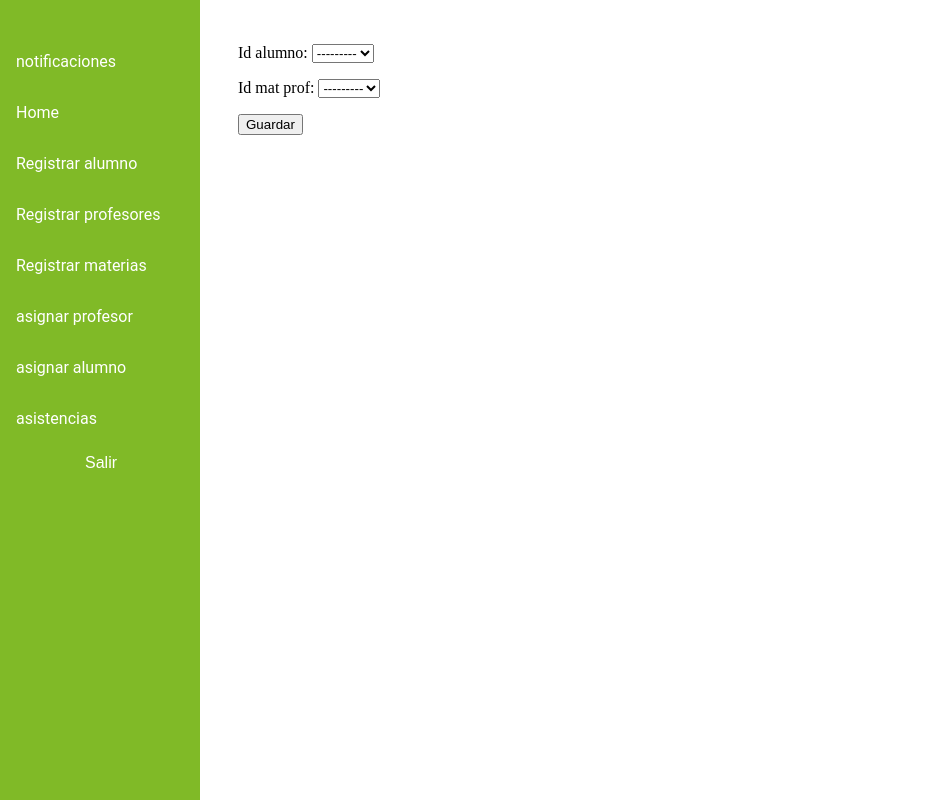
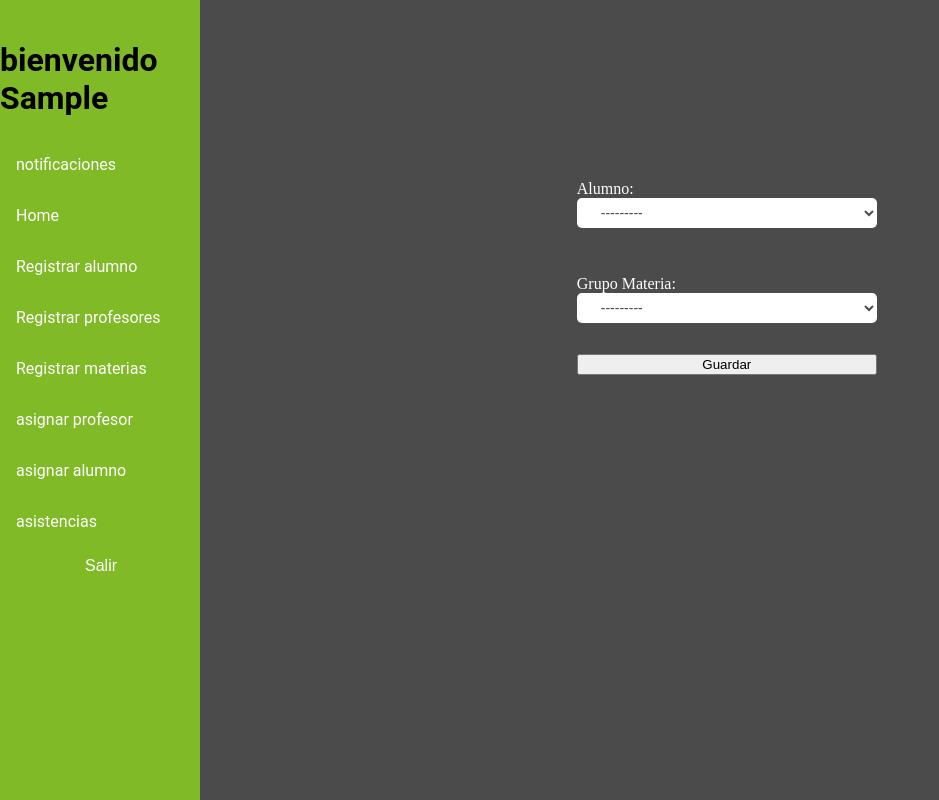
Before and after one commit to RALF9827/asistencia, a Django app: page /asistencia/Alumno_x_materia/ in a window 1280 px wide. Shown: the whole page, without its empty margins (0-939 px from the left). Run offline with Django 5.2, Linux system fonts and the light colour scheme; the visitor is signed in with stand-in values (Sample User, id 1); data that the repository does not hold is empty.

Commit message:
ok_terminado
por fin

```diff
--- a/asistencia/forms.py
+++ b/asistencia/forms.py
@@ -20,18 +20,34 @@ class F_Profesores(forms.ModelForm):
     class Meta:
         model = models.Profesores
         fields = '__all__'
+        labels = {
+            'id_usuario':'Usuario',
+            'Cedula_id':'Cedula'
+        }
 
 class F_Alumnos(forms.ModelForm):
     class Meta:
         model = models.Alumnos
         fields = '__all__'
+        labels = {
+            'id_usuario':'Usuario',
+            'Cedula_id':'Cedula'
+        }
 
 class F_Materia_X_Profesor(forms.ModelForm):
     class Meta:
         model = models.Materia_X_Profesor
         fields = '__all__'
+        labels = {
+            'id_materia':'Materia',
+            'id_profesor':'Profesor'
+        }
 
 class F_Alumnos_X_Materia_X_Profesor(forms.ModelForm):
     class Meta:
         model = models.Alumnos_X_Materia_X_Profesor
         fields = '__all__'
+        labels = {
+            'id_alumno':'Alumno',
+            'id_mat_prof':'Grupo Materia'
+        }
--- a/asistencia/models.py
+++ b/asistencia/models.py
@@ -39,7 +39,7 @@ class Profesores(models.Model):
         db_table = 'Profesores'
 
     def __str__(self):
-        return self.Cedula_id
+        return f'{self.Cedula_id} - {self.Apellido} {self.Nombre}'
 
 class Alumnos(models.Model):
     Cedula_id = models.CharField(max_length=10, unique=True, null=False, blank=False)
@@ -53,7 +53,7 @@ class Alumnos(models.Model):
         db_table = 'Alumnos'
 
     def __str__(self):
-        return self.Cedula_id
+        return f'{self.Cedula_id} - {self.Apellido} {self.Nombre}'
 
 #relacionaba que profesor da la materia
 class Materia_X_Profesor(models.Model):
@@ -65,7 +65,7 @@ class Materia_X_Profesor(models.Model):
         db_table = 'materiasXprofesor'
 
     def __str__(self):
-        return self.Codigo
+        return f'{self.Codigo}-{self.id_materia.Nombre}'
 
 #relacionaba el alumno correspondiente a la materia y el profesor
 class Alumnos_X_Materia_X_Profesor(models.Model):
--- /dev/null
+++ b/asistencia/static/css/formulario.css
@@ -0,0 +1,86 @@
+body{
+    background-color: #4B4B4B;
+}
+
+
+.feed-form {
+    margin-top: 36px;
+    display: flex;
+    flex-direction: column;
+    width: 300px;
+}
+
+.feed-form input {
+    height: 30px;
+    width: 86%;
+    border-radius: 5px;
+    background: white;
+    margin-bottom: 15px;
+    border: none;
+    padding: 0 20px;
+    font-weight: 300;
+    font-size: 14px;
+    color: #4B4B4B;
+}
+
+select {
+    height: 30px;
+    width: 100%;
+    border-radius: 5px;
+    background: white;
+    margin-bottom: 15px;
+    border: none;
+    padding: 0 20px;
+    font-weight: 300;
+    font-size: 14px;
+    color: #4B4B4B;
+}
+
+label {
+    color: white;
+}
+
+.button:hover, .feed-form input:hover {
+    transform: scale(1.009);
+    box-shadow: 0px 0px 3px 0px #212529;
+}
+
+.button {
+    width: 100%;
+    height: 54px;
+    font-size: 14px;
+    color: white;
+    background: #80ba27;
+    border-radius: 5px;
+    border: none;
+    font-weight: 500;
+    text-transform: uppercase;
+}
+
+.section_form{
+    margin-left: 45%;
+    margin-top: 13%;
+}
+
+.section_form_tabla{
+    margin-left: 26%;
+    margin-top: 4%;
+    font-size: 20px;
+    font-family: Arial, Helvetica, sans-serif;
+    color: white;
+}
+
+/* estilo de listado materias */
+.box {
+    width: 300px;
+    height: 200px;
+    background-color: #f2f2f2;
+    border: 1px solid #ccc;
+    padding: 20px;
+    margin: 20px auto;
+    text-align: center;
+}
+
+.box h2{
+    margin-top: 25%;
+}
--- a/asistencia/static/css/nav.css
+++ b/asistencia/static/css/nav.css
@@ -43,7 +43,7 @@
     color: #fff;
 }
 
-main {
+/* main {
     margin-left: 210px;
     padding: 20px;
-}
+} */
--- a/asistencia/templates/administrador/alumnos.html
+++ b/asistencia/templates/administrador/alumnos.html
@@ -4,9 +4,11 @@
 {%block titulo%}Info alumnos{%endblock%}
 
 {%block contenido%}
-    <form method="post">
+<section class="section_form">
+    <form method="post" id="consultation-form" class="feed-form">
         {%csrf_token%}
         {{formulario.as_p}}
         <button type="submit">Guardar</button>
     </form>
+</section>
 {%endblock%}
--- a/asistencia/templates/administrador/alumnos_x_materia_x_profesor.html
+++ b/asistencia/templates/administrador/alumnos_x_materia_x_profesor.html
@@ -4,9 +4,11 @@
 {%block titulo%}asignar alumno{%endblock%}
 
 {%block contenido%}
-    <form method="post">
+<section class="section_form">
+    <form method="post" id="consultation-form" class="feed-form">
         {%csrf_token%}
         {{get_context.formulario.as_p}}
         <button type="submit">Guardar</button>
     </form>
+</section>
 {%endblock%}
--- a/asistencia/templates/administrador/materia_x_profesor.html
+++ b/asistencia/templates/administrador/materia_x_profesor.html
@@ -4,9 +4,11 @@
 {%block titulo%}asignar profesor{%endblock%}
 
 {%block contenido%}
-    <form method="post">
+<section class="section_form">
+    <form method="post" id="consultation-form" class="feed-form">
         {%csrf_token%}
         {{formulario.as_p}}
         <button type="submit">Guardar</button>
     </form>
+</section>
 {%endblock%}
--- a/asistencia/templates/administrador/materias.html
+++ b/asistencia/templates/administrador/materias.html
@@ -4,9 +4,11 @@
 {%block titulo%}Materias{%endblock%}
 
 {%block contenido%}
-    <form method="post">
+<section class="section_form">
+    <form method="post" id="consultation-form" class="feed-form">
         {%csrf_token%}
         {{formulario.as_p}}
         <button type="submit">Guardar</button>
     </form>
+</section>
 {%endblock%}
--- a/asistencia/templates/administrador/profesores.html
+++ b/asistencia/templates/administrador/profesores.html
@@ -4,9 +4,11 @@
 {%block titulo%}Info profesor{%endblock%}
 
 {%block contenido%}
-    <form method="post">
+<section class="section_form">
+    <form method="post" id="consultation-form" class="feed-form">
         {%csrf_token%}
         {{formulario.as_p}}
         <button type="submit">Guardar</button>
     </form>
+</section>
 {%endblock%}
--- a/asistencia/templates/asistencias.html
+++ b/asistencia/templates/asistencias.html
@@ -6,7 +6,7 @@
 {%block contenido%}
 
     <center><button type="button"><a href="{%url 'exportar_excel'%}">Excel</a></button></center>
-    <div>
+    <div class="section_form_tabla">
         <table>
             <thead>
                 <tr>
--- a/asistencia/templates/index.html
+++ b/asistencia/templates/index.html
@@ -6,6 +6,7 @@
     <meta name="viewport" content="width=device-width, initial-scale=1.0">
     <title>{%block titulo%}asistencias{%endblock%}</title>
     <link rel="stylesheet" href="{%static '.\css\nav.css'%}">
+    <link rel="stylesheet" href="{%static '.\css\formulario.css'%}">
 
     {%block estilo%}
     {%endblock%}
@@ -16,6 +17,9 @@
         <div class="container">
             <div id="menu">
                 <ul>
+                    <li>
+                        <h1>bienvenido {{user.first_name}}</h1>
+                    </li>
                     <li>
                         <a href="{%url 'notificaciones'%}">notificaciones</a>
                     </li>
@@ -57,7 +61,7 @@
             </div>
         </div>
     {%endblock%}
-<main>
+
     {%block contenido%}
         <h2>welcome ingeniero</h2>
         <h2>prueba del branch</h2>
@@ -67,6 +71,6 @@
 
     {%block scripts%}
     {%endblock%}
-</main>
+
 </body>
 </html>
--- a/asistencia/templates/qr.html
+++ b/asistencia/templates/qr.html
@@ -7,10 +7,7 @@
 {%endblock%}
 
 {%block contenido%}
-
-    <h2>este es el qr</h2>
-    <img src="\media\{{consulta}}">
-
+    <center><img src="\media\{{consulta}}"></center>
 
     <script>
         // Cambia ala pagina donde tenemos el qr
--- a/asistencia/templates/usuario_alumno/listado_materias.html
+++ b/asistencia/templates/usuario_alumno/listado_materias.html
@@ -5,12 +5,14 @@
 
 {%block contenido%}
 
+    <div>
         {%for i in extra_contexto.consulta%}
             <a href="{%url 'generar_qr' i.id%}">
-            <div>
+                <div class="box">
                     <h2>{{i.id_mat_prof.Codigo}} - {{i.id_mat_prof.id_materia.Nombre}}</h2>
                 </div>
             </a>
         {%endfor%}
+    </div>
 
 {%endblock%}
```
Also changed, not shown: asistencia/templates/registro.html (+12 -12 lines), media/32_2024-053.png (added), media/33_2024-053.png (added), media/34_2024-056.png (added), media/35_2024-057.png (added). Lines whose indentation alone changed are shown as unchanged.
